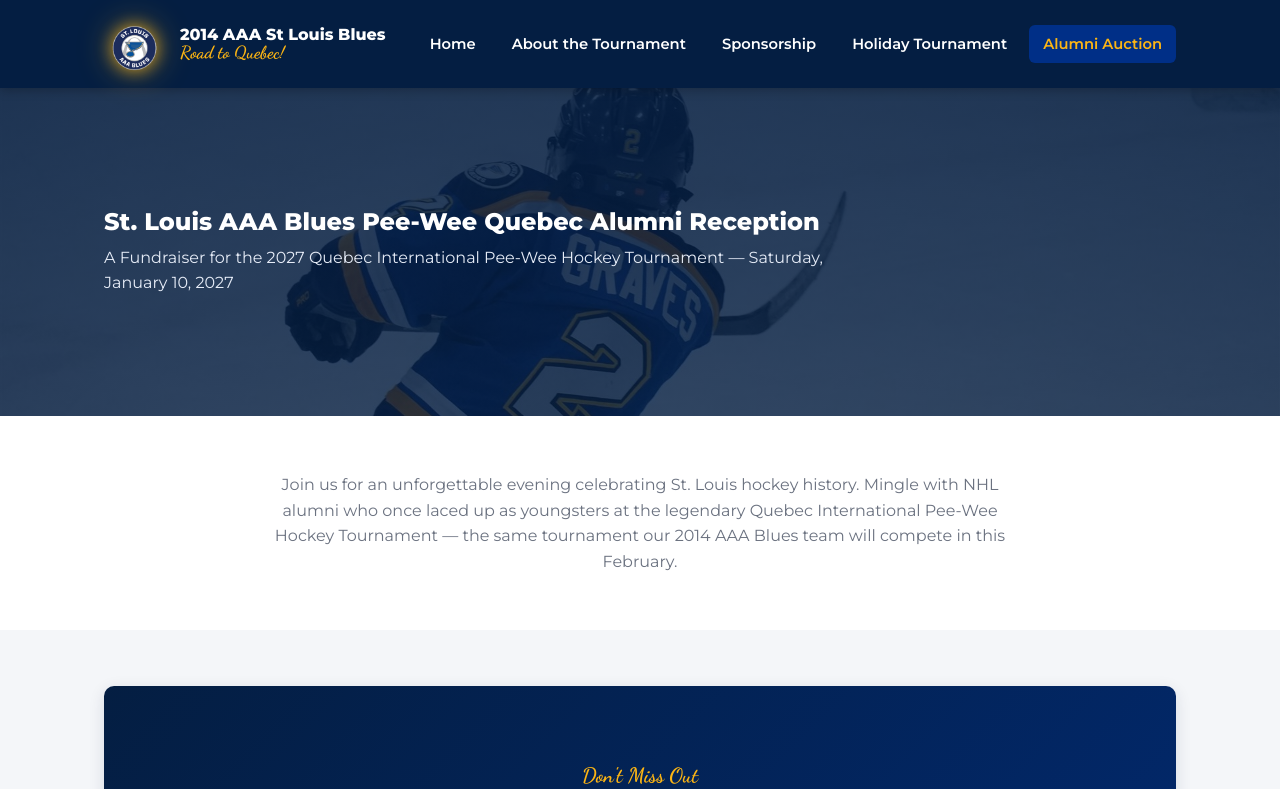
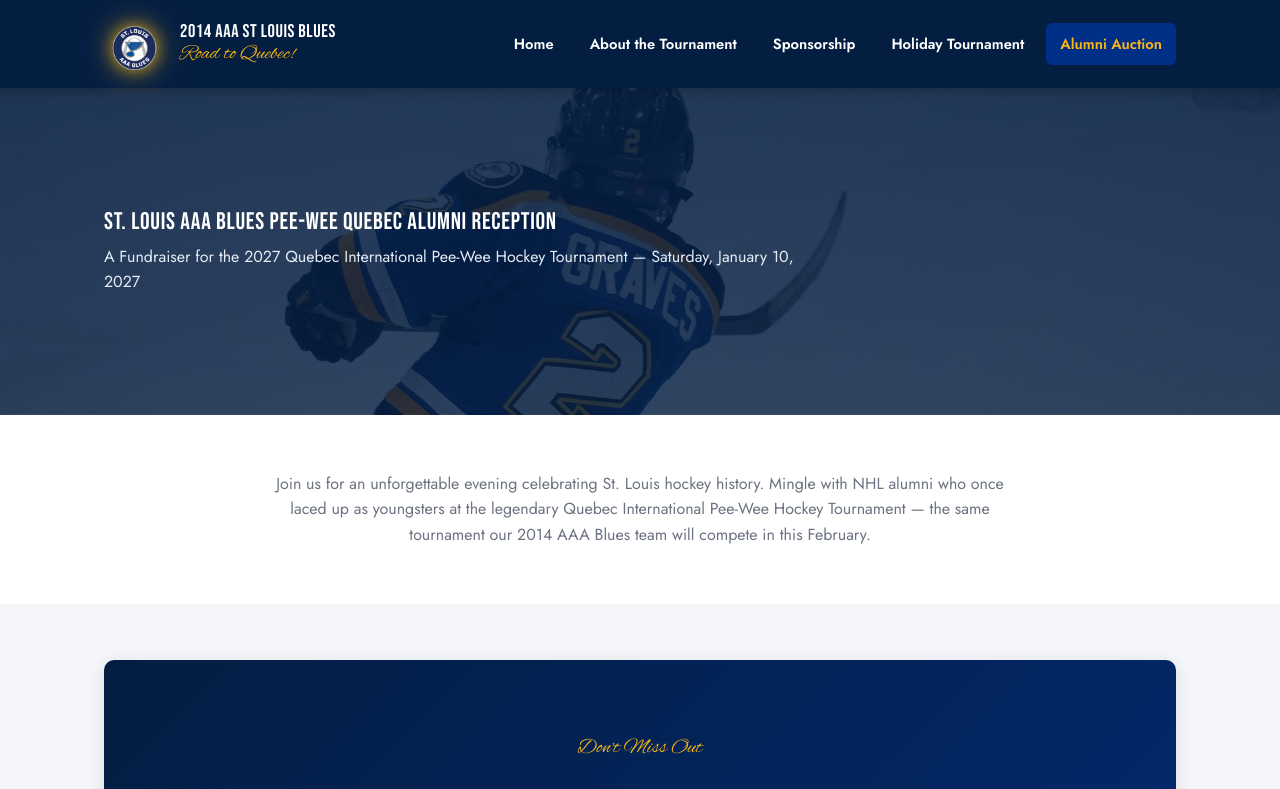
Before and after one commit to blakesalger/2014-aaa-blues-fundraiser, a plain HTML site: page alumni-auction.html in a window 1280 px wide. Shown: the top 789 px of the page. Drawn offline with Linux system fonts and the light colour scheme.

Commit message:
Site-wide font update: Bebas Neue headers, Jost body, Alex Brush script
Avenir Next and "Le Jardin du Bonheur" are both commercial/
third-party-only fonts, so per discussion these are replaced with
free Google Font lookalikes instead:
- Headers (h1-h6, tier-name, brand title) -> Bebas Neue, uppercase
- Body text -> Jost (geometric sans, close to Avenir Next's feel)
- Handwriting/script text (tagline, brand-sub) -> Alex Brush

```diff
--- a/alumni-auction.html
+++ b/alumni-auction.html
@@ -7,7 +7,7 @@
 <meta name="description" content="St. Louis AAA Blues Pee-Wee Quebec Alumni Reception — a fundraiser for the 2027 Quebec International Pee-Wee Hockey Tournament. January 10, 2027 at Sunset Event Space by Twisted Tree.">
 <link rel="preconnect" href="https://fonts.googleapis.com">
 <link rel="preconnect" href="https://fonts.gstatic.com" crossorigin>
-<link href="https://fonts.googleapis.com/css2?family=Dancing+Script:wght@700&family=Montserrat:wght@400;600;700;800&display=swap" rel="stylesheet">
+<link href="https://fonts.googleapis.com/css2?family=Alex+Brush&family=Bebas+Neue&family=Jost:wght@400;500;600;700;800&display=swap" rel="stylesheet">
 <link rel="stylesheet" href="css/style.css">
 </head>
 <body>
--- a/css/style.css
+++ b/css/style.css
@@ -26,17 +26,19 @@
 
 body {
   margin: 0;
-  font-family: "Montserrat", "Segoe UI", Arial, sans-serif;
+  font-family: "Jost", "Segoe UI", Arial, sans-serif;
   color: var(--gray-dark);
   background: var(--white);
   line-height: 1.6;
 }
 
-h1, h2, h3, h4 {
-  font-family: "Montserrat", "Segoe UI", Arial, sans-serif;
-  font-weight: 800;
+h1, h2, h3, h4, h5, h6 {
+  font-family: "Bebas Neue", "Segoe UI", Arial, sans-serif;
+  font-weight: 400;
+  text-transform: uppercase;
+  letter-spacing: 0.03em;
   color: var(--navy);
-  line-height: 1.2;
+  line-height: 1.15;
   margin-top: 0;
 }
 
@@ -50,10 +52,10 @@
 }
 
 .tagline {
-  font-family: "Dancing Script", cursive;
+  font-family: "Alex Brush", cursive;
   color: var(--gold);
-  font-size: 2rem;
-  font-weight: 700;
+  font-size: 2.2rem;
+  font-weight: 400;
 }
 
 .container {
@@ -102,15 +104,18 @@
 }
 
 .brand-text .brand-title {
-  font-weight: 800;
-  font-size: 1rem;
+  font-family: "Bebas Neue", "Segoe UI", Arial, sans-serif;
+  text-transform: uppercase;
+  letter-spacing: 0.03em;
+  font-weight: 400;
+  font-size: 1.15rem;
   color: var(--white);
 }
 
 .brand-text .brand-sub {
-  font-family: "Dancing Script", cursive;
+  font-family: "Alex Brush", cursive;
   color: var(--gold);
-  font-size: 1.1rem;
+  font-size: 1.3rem;
 }
 
 .nav-toggle {
@@ -498,11 +503,12 @@
 
 .tier-name {
   margin: 4px 0 0;
-  font-size: 0.98rem;
-  font-weight: 800;
+  font-family: "Bebas Neue", "Segoe UI", Arial, sans-serif;
+  font-size: 1.15rem;
+  font-weight: 400;
   color: var(--navy);
   text-transform: uppercase;
-  letter-spacing: 0.02em;
+  letter-spacing: 0.03em;
 }
 
 .tier-slots {
```
Also changed, not shown: about.html (+1 -1 lines), holiday-tournament.html (+1 -1 lines), index.html (+1 -1 lines), sponsorship.html (+1 -1 lines), success.html (+1 -1 lines).
